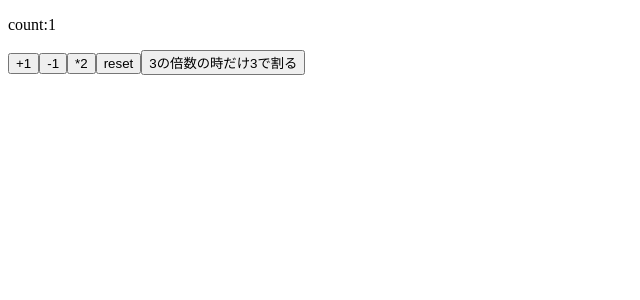
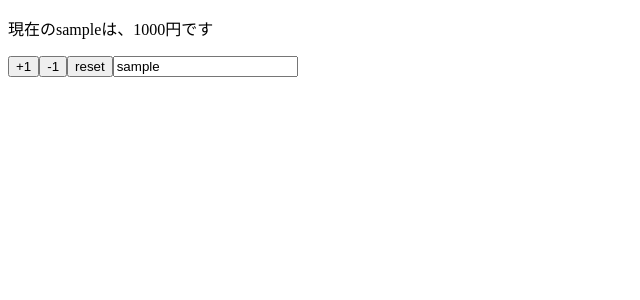
Before and after one commit to mahiro72/react-hooks_practice, a React (Create React App) app in the folder react-hooks-101/: page / in a window 1280 px wide. Shown: the top 300 px of the page, without its empty margins (0-640 px from the left). Built offline with nearby package versions, Linux system fonts and the light colour scheme.

Commit message:
lesson 7

```diff
--- a/react-hooks-101/src/App.js
+++ b/react-hooks-101/src/App.js
@@ -1,31 +1,32 @@
 import React,{useState} from 'react';
 
 
-const App = ()=>{
-  const [count,setCount] = useState(1);
 
-  const calc = ()=>{
-    setCount((pre)=>{
-      return pre*2
-    })
-  }
 
-  const mod_three = ()=>{
-    setCount((pre)=>{
-      return (pre%3===0 ? pre/3 : pre)
-    })
-  }
+const App = (props)=>{
+
+  const [name,setName] = useState(props.name);
+  const [price,setPrice] = useState(props.price)
 
   return (
-    <div>
-      <p>count:{count}</p>
-      <button onClick={()=>setCount(count+1)}>+1</button>
-      <button onClick={()=>setCount(count-1)}>-1</button>
-      <button onClick={calc}>*2</button>
-      <button onClick={()=>setCount(0)}>reset</button>
-      <button onClick={mod_three}>3の倍数の時だけ3で割る</button>
-    </div>
+    <>
+      <p>現在の{name}は、{price}円です</p>
+      <button onClick={()=>{setPrice(price+1)}}>+1</button>
+      <button onClick={()=>{setPrice(price-1)}}>-1</button>
+      <button onClick={()=>{setPrice(props.price);setName(props.name)}}>reset</button>
+
+      <input value={name} onChange={(e)=>{setName(e.target.value)}} />
+
+    </>
   );
 }
 
+
+App.defaultProps= {
+  name:'sample',
+  price:1000,
+}
+
+
+
 export default App;
```
